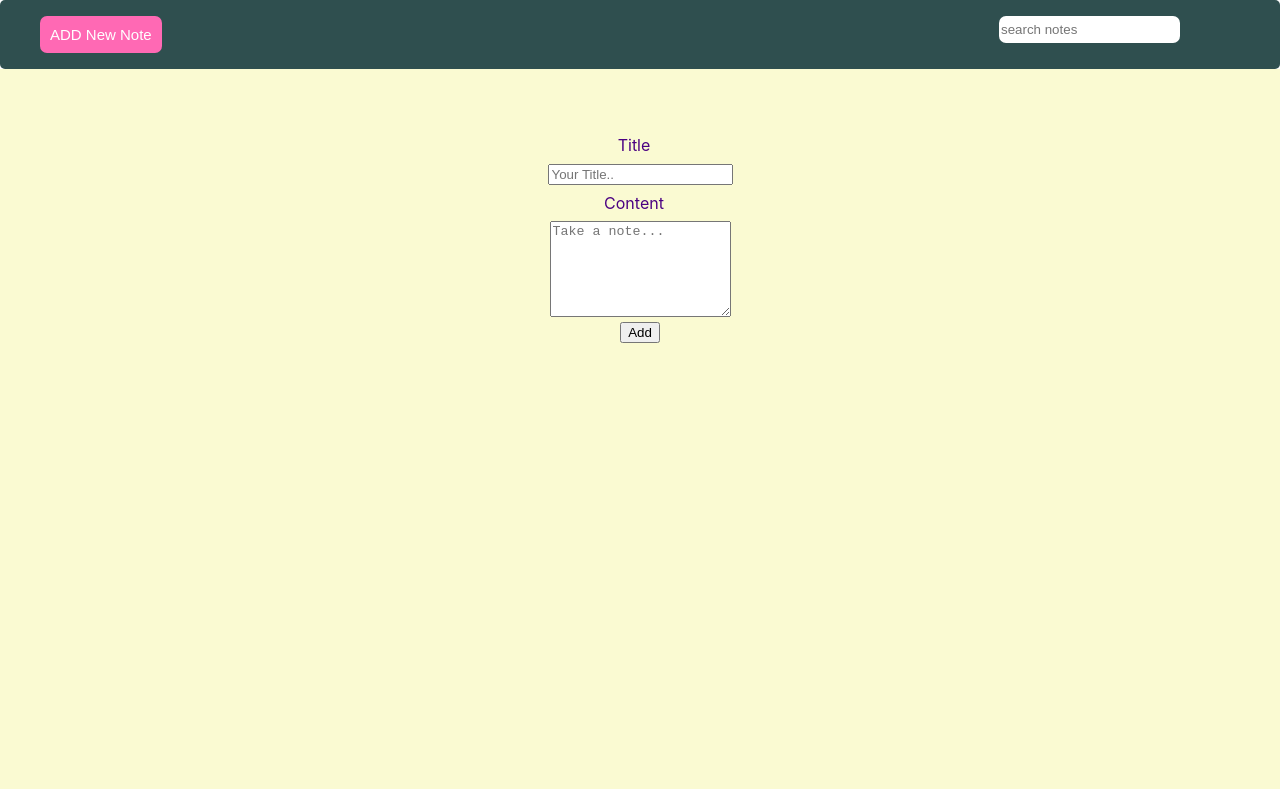
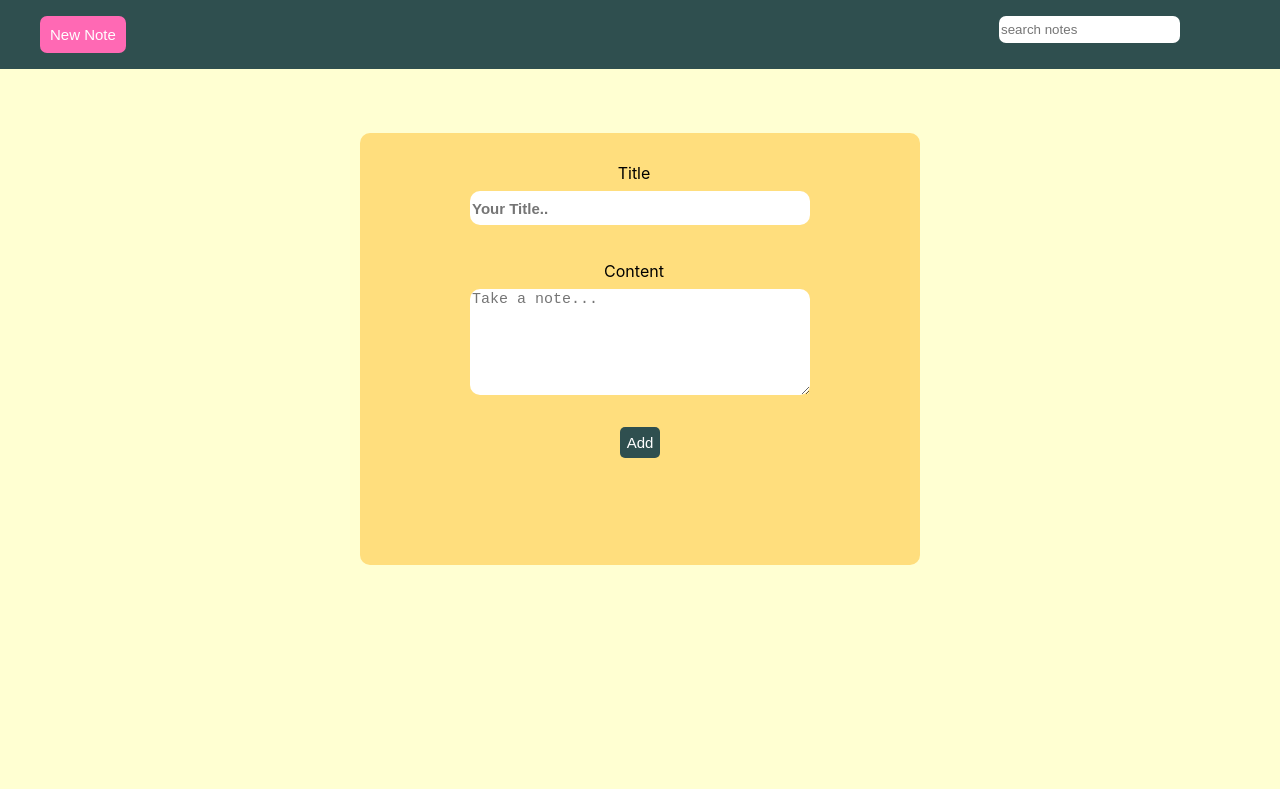
Before and after one commit to akashdeepjaiswal/ToDo-App, a React (Create React App) app in the folder client/: page / in a window 1280 px wide. Built offline with nearby package versions, Linux system fonts and the light colour scheme; no server answers.

Commit message:
updated layout

```diff
--- a/client/public/index.html
+++ b/client/public/index.html
@@ -24,7 +24,9 @@
       work correctly both with client-side routing and a non-root public URL.
       Learn how to configure a non-root public URL by running `npm run build`.
     -->
-    <title>React App</title>
+    <title>toDo-App</title>
+    <script src="https://kit.fontawesome.com/9bd57a4d4f.js"></script>
+
   </head>
   <body>
     <noscript>You need to enable JavaScript to run this app.</noscript>
--- a/client/src/App.js
+++ b/client/src/App.js
@@ -21,7 +21,8 @@ function App() {
   }
 
   function deleteNote(id) {
-    axios.delete("/notes/" + id).then((response) => {
+    axios.delete("/notes/" + id).
+      then((response) => {
       console.log(response.data);
     });
 
@@ -38,7 +39,7 @@ function App() {
       await axios
         .get("/notes")
         .then((res) => {
-          console.log(res.data);
+          console.log("within useeffect",res.data);
           setNotes(res.data);
         })
         .catch((error) => {
@@ -53,7 +54,6 @@ function App() {
     setShowNote(item);
     add_blankNote(false);
   }
-
   //only setting to true so that when add button is clicked
   function add_blankNote(status) {
     console.log("add_new_note working before", blankNote);
--- a/client/src/components/Lists.css
+++ b/client/src/components/Lists.css
@@ -1,21 +1,25 @@
 .content__lists{
-    background-color: bisque;
+    background-color: #c9d6df;
     height: 90vh;
     overflow-y: scroll;
-    /* flex: 0.3; */
+    /* align-items: center; */
     }
 
 .lists__item{
-
     box-shadow: 0 2px 5px #ccc;
     background: #fff;
     border-radius: 7px;
     margin: 16px ;
     width: 360px;
     height: 100px;
-
 }
 
 .lists__item h1{
     font-size: 1.1rem;
 }
+
+@media screen and (max-width: 600px) {
+    .lists__item{
+    width: auto;
+    }
+}
--- a/client/src/components/Lists.js
+++ b/client/src/components/Lists.js
@@ -11,10 +11,8 @@ function Lists(props) {
                 props.list.map((item) => (
                     <div className="lists__item" key={item._id}
                     onClick={()=>{
-
-                        {props.whenClicked(item)}
-
-                        }} >
+                            { props.whenClicked(item)} }
+                        } >
 
                        <Note
                         note={item}
--- a/client/src/components/Navbar.js
+++ b/client/src/components/Navbar.js
@@ -12,7 +12,7 @@ function Navbar(props) {
          onClick= { ()=> props.add_Note(true) }
          className="add_button"
          >
-         ADD New Note
+         New Note
 
          </button>
         </ul>
@@ -21,7 +21,6 @@ function Navbar(props) {
             <input
               key="random1"
               placeholder="search notes"
-
             />
           </li>
         </ul>
--- a/client/src/components/Note.css
+++ b/client/src/components/Note.css
@@ -1,18 +1,12 @@
 .note{
     margin-left: 1rem;
 }
-.note h1  {
-
+.note h1, .note p  {
     white-space: nowrap;
     overflow: hidden !important;
     text-overflow: ellipsis;
 }
 
-.note p{
-    white-space: nowrap;
-    overflow: hidden !important;
-    text-overflow: ellipsis;
-}
 
 .note a {
     margin-right: 1rem;
@@ -20,3 +14,7 @@
     color: hotpink;
     font-weight: bolder;
 }
+
+.icon{
+    color: hotpink;
+}
--- a/client/src/components/Note.js
+++ b/client/src/components/Note.js
@@ -3,9 +3,9 @@ import { Link } from 'react-router-dom';
 import "./Note.css"
 
 function Note(props) {
-  function handleClick() {
-    props.onDelete(props.id);
-  }
+  // function handleClick() {
+  //   props.onDelete(props.id);
+  // }
 
   return (
     <div className="note" >
@@ -20,8 +20,9 @@ function Note(props) {
 
         }}
       >
-        Delete
+        <i class="fas fa-trash icon"></i>
       </a>
+
     </div>
   );
 }
--- a/client/src/components/TextArea.css
+++ b/client/src/components/TextArea.css
@@ -1,14 +1,16 @@
 .content__textArea{
-        background-color: lightgoldenrodyellow;
-        color: indigo;
+        background-color: #ffffd2;
         flex: 1;
         height: 90vh;
     }
 
 .content__textArea form{
-    /* margin-left: 10%; */
     margin-top: 5%;
-    padding-bottom: 1rem ;
+    padding-bottom: 2rem ;
+    border-radius: 10px;
+    width: 70vh;
+    height: 50vh;
+    background-color: #ffde7d;
 }
 
 .textarea_container{
@@ -19,10 +21,14 @@
 
 .textarea_note_display{
     height: auto;
-    /* width:  90%; */
     padding: 2rem;
     background-color:lightcyan;
-    margin: 0 10%
+    margin: 5% 10% 0 10%;
+    /* word-wrap: break-word; */
+}
+
+.textarea_note_display p{
+  font-size: 1.5rem;
 }
 
 label {
@@ -31,33 +37,45 @@ label {
   }
 
 
-  .container {
-    border-radius: 5px;
-    background-color: #f2f2f2;
-
+  .col-25 {
+    margin-top: 6px;
+    padding-top: 5%;
   }
 
-
-  .col-25 {
-
-    width: 25%;
+  .col-75 input,textarea{
+    width: 60%;
     margin-top: 6px;
+    background-color: white;
+    border-radius: 10px;
+    border-style: none;
+    font-size: 15px;
   }
 
+  .col-75 input{
+    height: 2rem;
+    font-weight: bold;
+  }
 
-  .col-75 {
-
-    width: 75%;
-    margin-top: 6px;
+  .content__textArea button{
+    margin: 5%;
+    border-radius: 5px;
+    background-color: darkslategrey;
+    color: white;
+    cursor: pointer;
+    padding: 7px;
+    font-size: 15px;
+    border-style: none;
   }
 
   /* Responsive layout - when the screen is less than 600px wide, make the two columns stack on top of each other instead of next to each other */
   @media screen and (max-width: 600px) {
     .col-25, .col-75, input[type=submit] {
-      width: 100%;
       margin-top: 0;
     }
     .content__textArea form{
-      margin-left: 10%;
+      margin-left: 3%;
+    }
+    .textarea_container{
+      width:  auto;
+    }
   }
-  }
--- a/client/src/components/TextArea.js
+++ b/client/src/components/TextArea.js
@@ -47,7 +47,6 @@ function TextArea(props) {
       return (
         <div className="textarea_container">
           <div className="textarea_note_display">
-
             <label for="title">Title</label>
             <h1>{props.display_note.title}</h1>
             <label for="title">Content</label>
```
